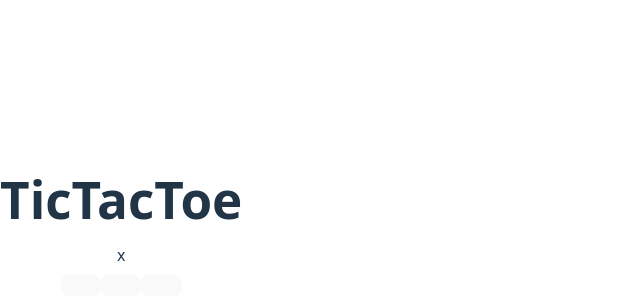
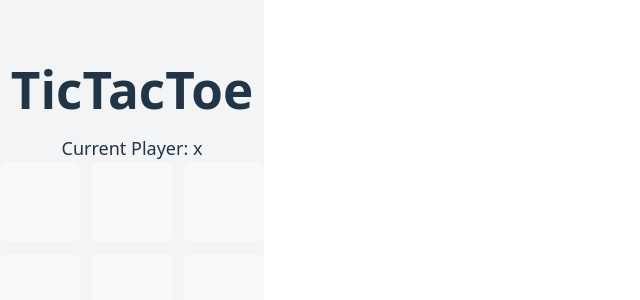
Before and after one commit to rknm-cell/gameproject, a React (Vite) app: page / in a window 1280 px wide. Shown: the part 126-426 px from the top of the page, without its empty margins (0-640 px from the left). Built offline with nearby package versions, Linux system fonts and the light colour scheme.

Commit message:
completed gameengine

```diff
--- a/src/App.tsx
+++ b/src/App.tsx
@@ -1,39 +1,53 @@
 import { useState } from "react";
-import { NewGame } from "./game/gameEngine";
+import { newGame } from "./game/gameEngine";
 import { playerMove } from "./game/gameEngine";
 
 function App() {
-  const [game, setGame] = useState(NewGame);
+  const [game, setGame] = useState(newGame);
   console.log(game);
   const handleMove = (index: number) => {
-    playerMove(game, index);
-    setGame({ ...game });
+    if (!game.endState && !game.board[index]) {
+      const currentGame = playerMove({ ...game }, index);
+      if (currentGame) {
+        setGame(currentGame);
+      }
+    }
   };
+
+  const handleNewGame = () => {
+    setGame(newGame);
+  };
+
   return (
-    <div className="flex flex-col items-center justify-center">
+    <div className="flex flex-col items-center justify-center min-h-screen bg-gray-100">
       <h1 className="text-3xl font-bold mb-4">TicTacToe</h1>
       <div>
-        <h2>{game.player}</h2>
+        <h2 className="text-lg">
+          {game.endState
+            ? `Winner: ${game.endState}`
+            : `Current Player: ${game.player}`}
+        </h2>
       </div>
 
-      <div className="grid grid-flow-col grid-rows-3 gap-3">
-        <div id="first row">
-          <button onClick={() => handleMove(0)}>{game.board[0]}</button>
-          <button onClick={() => handleMove(1)}>{game.board[1]}</button>
-          <button onClick={() => handleMove(2)}>{game.board[2]}</button>
-        </div>
-        <div id="second row">
-          <button onClick={() => handleMove(3)}>{game.board[3]}</button>
-          <button onClick={() => handleMove(4)}>{game.board[4]}</button>
-          <button onClick={() => handleMove(5)}>{game.board[5]}</button>
-        </div>
-        <div id="third row">
-          <button onClick={() => handleMove(6)}>{game.board[6]}</button>
-          <button onClick={() => handleMove(7)}>{game.board[7]}</button>
-          <button onClick={() => handleMove(8)}>{game.board[8]}</button>
-        </div>
+      <div className="grid grid-cols-3 gap-3">
+        {game.board.map((cell, index) => (
+          <button
+            key={index}
+            className="w-20 h-20 border border-gray-400 rounded flex items-center justify-center text-2xl font-bold"
+            onClick={() => handleMove(index)}
+            disabled={cell || game.endState ? true : false}
+          >
+            {cell}
+          </button>
+        ))}
       </div>
-      {/* <button>New Game</button> */}
+
+      <button
+        className="mt-4 px-4 py-2 bg-blue-500 text-white rounded hover:bg-blue-700 focus:outline-none focus:ring-2 focus:ring-blue-400"
+        onClick={handleNewGame}
+      >
+        New Game
+      </button>
     </div>
   );
 }
--- a/src/game/gameEngine.ts
+++ b/src/game/gameEngine.ts
@@ -14,54 +14,65 @@ type Game = {
 };
 
 const winStates: number[][] = [
-  [1, 2, 3],
-  [4, 5, 6],
-  [7, 8, 9],
-  [1, 4, 7],
-  [2, 5, 8],
-  [3, 6, 9],
-  [1, 5, 9],
-  [3, 5, 9],
+    [0, 1, 2],
+    [3, 4, 5],
+    [6, 7, 8],
+    [0, 3, 6],
+    [1, 4, 7],
+    [2, 5, 8],
+    [0, 4, 8],
+    [2, 4, 6],
 ];
 
 //start game, player clicks the board and gets an o or x depending on them
 //declare a gameboard with a type of Board and the board is null
 
-const BaseGame: Game = {
+const baseGame: Game = {
   board: [null, null, null, null, null, null, null, null, null],
   player: "x",
 };
 
-export const NewGame = structuredClone(BaseGame);
+export const newGame = structuredClone(baseGame);
 
 export function playerMove(game: Game, pos: number) {
   //check for valid move
+
   if (game.board[pos]) {
     return false;
+
   }
-  //change cell to player
-  console.log(game.board)
-  game.board[pos] = game.player;
+  const newBoard = [...game.board];
+  newBoard[pos] = game.player
+
+  const newGame: Game = {
+    ...game,
+    board: newBoard,
+  };
   // check for end state
-  if (handleEndState(game.player)){
-    return game.player
+  const endState = handleEndState(newGame)
+  if (endState){
+    newGame.endState = endState;
   };
-  if (game.player === "x") {
-    game.player = "o";
-  } else {
-    game.player = "x";
-  }
+
   //change player
+  newGame.player = game.player === "x" ? "o" : "x"
+  return newGame;
 }
 //check for win state
 
 
 
-export function handleTieState(){
-    return NewGame.board.some((element) => element === null);
+
+export function handleEndState(game: Game): EndState{
+
+  for (const winState of winStates) {
+    const [a, b, c] = winState;
+    if (game.board[a] && game.board[a] === game.board[b] && game.board[a] === game.board[c])
+      return game.board[a];
+  }
+    if (game.board.every(cell => cell !== null)){
+        return "tie";
+    }
+    return undefined;
+
 }
-
-export function handleEndState(player: Player){
-    handleTieState()
-    return winStates.some((winstate) => winstate.every(index => NewGame.board[index] === player))
-}
```
